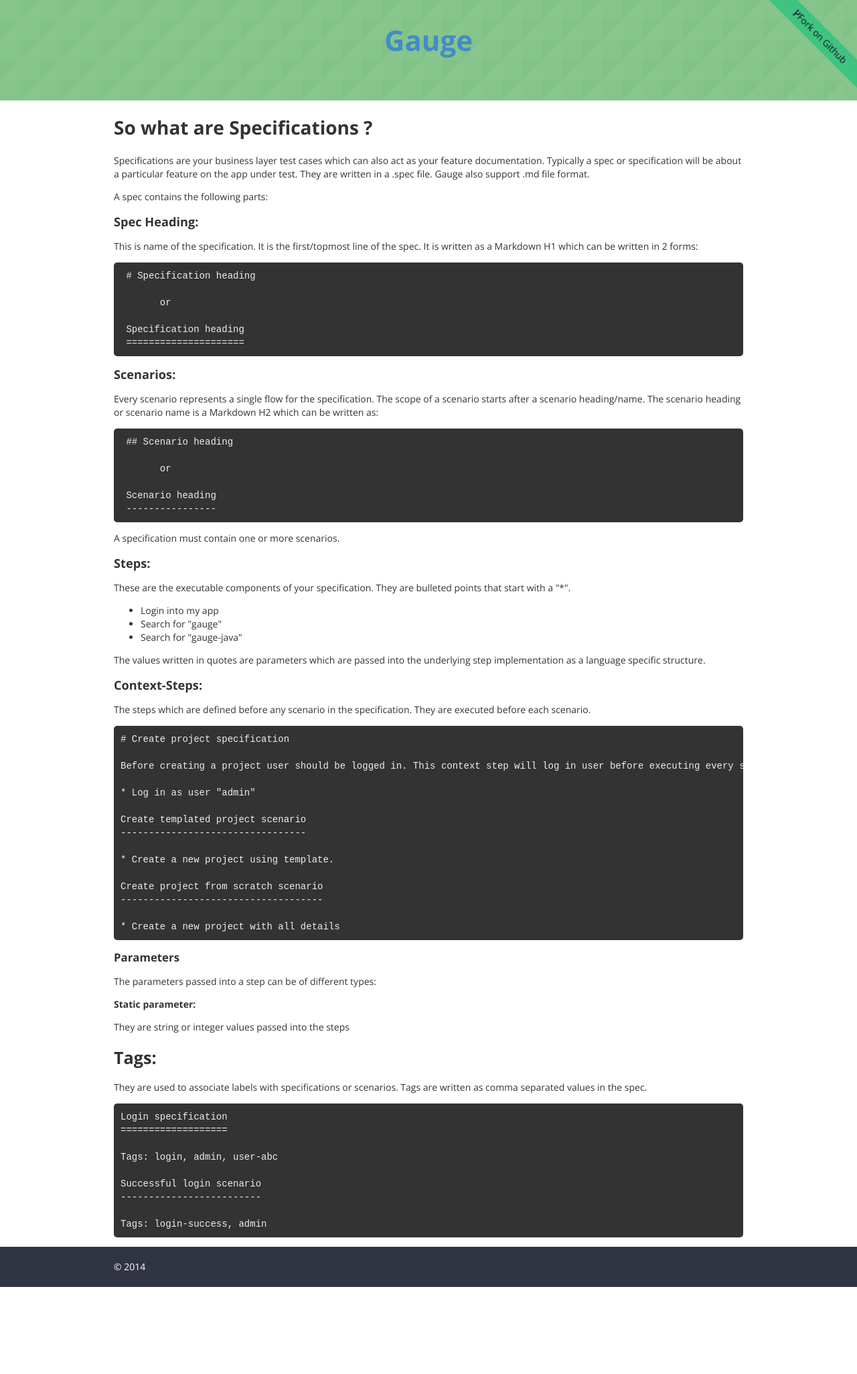
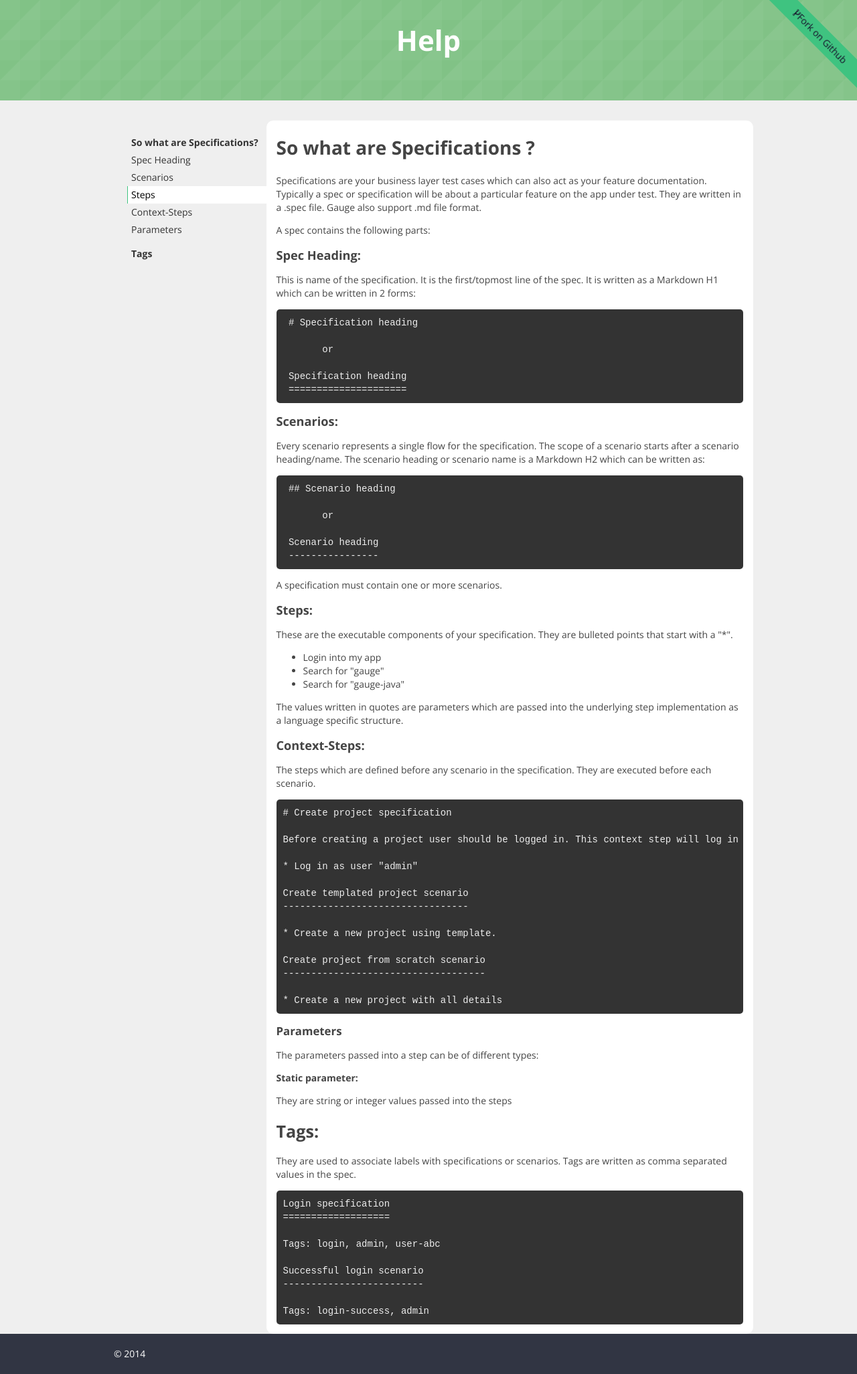
Before and after one commit to getgauge/getgauge.github.io, a Jekyll site: the page built from learn-more.html, in a window 1280 px wide. Shown: the whole page at 67% size. Built offline with Jekyll 4.4.1, drawn with Linux system fonts in a browser that asks for light colours; nearby versions of some CDN libraries; Markdown is read by kramdown in place of the engine named in the settings; before the commit the page ends 1922 px from its top, so only the background shows below that.

Commit message:
Part1: Help sidebar

```diff
--- a/_layouts/default.html
+++ b/_layouts/default.html
@@ -14,6 +14,8 @@
     <link rel="stylesheet" type="text/css" href="/css/style.css">
     <link rel="stylesheet" type="text/css" href="/css/fa/css/font-awesome.min.css">
     <link href='http://fonts.googleapis.com/css?family=Open+Sans:400,300,700,600' rel='stylesheet' type='text/css'>
+
+    <script type="text/javascript" src='https://code.jquery.com/jquery-1.11.1.min.js'></script>
 </head>
 
 <body>
@@ -26,7 +28,7 @@
             <div class="row">
                 <div class="col-lg-12">
                     <div class="header">
-                        <h1 class="title"><a href="/">Gauge</a>
+                        <h1 class="title">{{page.title}}
                         </h1>
                     </div>
                 </div>
@@ -47,6 +49,7 @@
             </div>
         </div>
     </div>
+
 </body>
 
 </html>
--- a/css/style.css
+++ b/css/style.css
@@ -1,3 +1,4 @@
+
 * {
     font-family: 'Open Sans', sans-serif;
 }
@@ -46,7 +47,7 @@ code.word {
     font-size: 4em;
     text-align: center;
 }
-.title{
+.title {
     text-align: center;
 }
 .banner {
--- a/learn-more.html
+++ b/learn-more.html
@@ -1,9 +1,35 @@
 ---
 layout: default
-title: Your New Jekyll Site
+title: Help
 ---
 
+
 <div class="container">
+    <div class="row">
+        <div class="col-lg-3  col-md-3" style="padding-right:0;">
+            <ul class="sidebar">
+                <li><a href="">So what are Specifications?</a>
+                </li>
+                <li>
+
+                    <ul>
+                        <li><a href="">Spec Heading</a>
+                        </li>
+                        <li><a href="">Scenarios</a>
+                        </li>
+                        <li><a class="selected" href="">Steps</a>
+                        </li>
+                        <li><a href="">Context-Steps</a>
+                        </li>
+                        <li><a href="">Parameters</a>
+                        </li>
+                    </ul>
+                </li>
+                <li><a href="">Tags</a>
+                </li>
+            </ul>
+        </div>
+        <div class="col-lg-9 col-md-9 content">
             <h3>So what are Specifications ?</h3>
 
             <p>Specifications are your business layer test cases which can also act as your feature documentation. Typically a spec or specification will be about a particular feature on the app under test. They are written in a .spec file. Gauge also support .md file format.</p>
@@ -91,3 +117,56 @@ Successful login scenario
 
 Tags: login-success, admin</pre>
         </div>
+    </div>
+</div>
+<script type="text/javascript">
+$(function(){
+	$('.sidebar li a').click(function() {
+		$('.sidebar li a').removeClass('selected');
+		$(this).addClass('selected');
+	    return false;
+	})
+})
+
+</script>
+<style type="text/css">
+body {
+    background: #efefef;
+    color: #444;
+}
+.content {
+    margin-top: 30px;
+    border-radius: 10px;
+    background: white;
+}
+.sidebar {
+    margin-top: 30px;
+    padding: 20px;
+    padding-right: 0;
+    margin-right: 0;
+    list-style: none;
+}
+.sidebar a {
+    display: block;
+    padding: 3px 5px;
+    color: #333;
+    border-left: 1px solid transparent;
+}
+.sidebar li a.selected,
+.sidebar li a:hover {
+    background: white;
+    text-decoration: none;
+    color: black;
+    border-left: 1px solid #3FC380;
+}
+.sidebar > li > a {
+    font-weight: bold;
+}
+.sidebar > li > ul {
+    margin-left: 0;
+    /*font-size: 0.9em;*/
+    padding-left: 0;
+    list-style: none;
+    margin-bottom: 10px;
+}
+</style>
```
Lines whose indentation alone changed are shown as unchanged.
